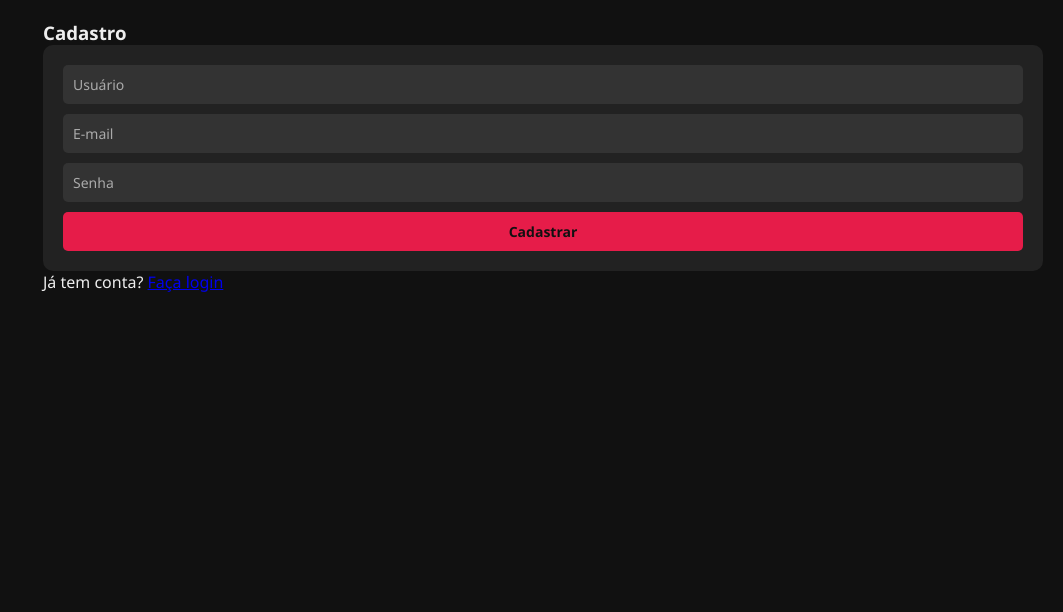
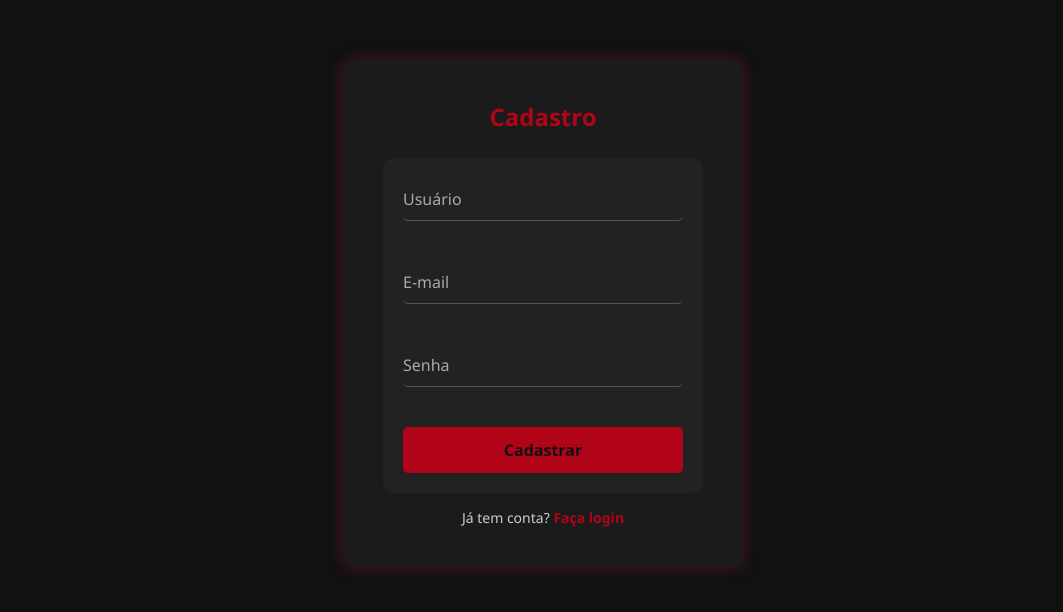
Before and after one commit to gabrigalhardo/auto_publisher, a Flask app: page /register in a window 1280 px wide. Shown: the top 612 px of the page, without its empty margins (217-1280 px from the left). Run offline with Flask 3, Linux system fonts and the light colour scheme.

Commit message:
Atualiza CSS, publicacoes.html e register.html com novo layout e cores

```diff
--- a/landing_page/static/css/style.css
+++ b/landing_page/static/css/style.css
@@ -19,7 +19,7 @@ body {
 }
 
 /* ===========================
-   LOGIN PAGE
+   LOGIN / REGISTER PAGE
 =========================== */
 .container {
     width: 100%;
@@ -40,7 +40,7 @@ body {
 }
 
 .login-box h2 {
-    color: #e61c49;
+    color: #b20419;
     margin-bottom: 25px;
 }
 
@@ -73,11 +73,11 @@ body {
 .user-box input:valid ~ label {
     top: -15px;
     font-size: 12px;
-    color: #e61c49;
+    color: #b20419;
 }
 
 .login-box button {
-    background-color: #e61c49;
+    background-color: #b20419;
     color: #111;
     border: none;
     padding: 12px 20px;
@@ -90,7 +90,7 @@ body {
 }
 
 .login-box button:hover {
-    background-color: #c21740;
+    background-color: #f2375f;
     color: #fff;
 }
 
@@ -101,13 +101,13 @@ body {
 }
 
 .register-link a {
-    color: #e61c49;
+    color: #b20419;
     text-decoration: none;
     font-weight: bold;
 }
 
 .register-link a:hover {
-    color: #c21740;
+    color: #f2375f;
 }
 
 /* Flash messages */
@@ -141,7 +141,7 @@ body {
 }
 
 .sidebar h2 {
-    color: #e61c49;
+    color: #b20419;
     text-align: center;
     margin-bottom: 30px;
 }
@@ -166,7 +166,7 @@ body {
 
 .sidebar ul li a:hover,
 .sidebar ul li a.active {
-    background-color: #e61c49;
+    background-color: #b20419;
     color: #fff;
 }
 
@@ -178,7 +178,7 @@ body {
 
 /* Cabeçalhos */
 h1, h2 {
-    color: #e61c49;
+    color: #b20419;
     margin-bottom: 20px;
 }
 
@@ -214,7 +214,7 @@ textarea {
 }
 
 button {
-    background-color: #e61c49;
+    background-color: #b20419;
     color: #111;
     font-weight: bold;
     cursor: pointer;
@@ -222,7 +222,7 @@ button {
 }
 
 button:hover {
-    background-color: #c21740;
+    background-color: #f2375f;
 }
 
 /* Tabelas */
@@ -240,7 +240,7 @@ th, td {
 }
 
 th {
-    background-color: #e61c49;
+    background-color: #b20419;
 }
 
 /* ===========================
@@ -274,7 +274,7 @@ th {
     position: fixed;
     top: 15px;
     left: 15px;
-    background-color: #e61c49;
+    background-color: #b20419;
     color: #fff;
     padding: 10px 15px;
     border-radius: 5px;
--- a/landing_page/templates/publicacoes.html
+++ b/landing_page/templates/publicacoes.html
@@ -1,6 +1,6 @@
 {% extends 'base.html' %}
 
-{% block title %}Publicações/Agendamentos{% endblock %}
+{% block title %}Publicações{% endblock %}
 
 {% block content %}
 <h1>Publicações e Agendamentos</h1>
--- a/landing_page/templates/register.html
+++ b/landing_page/templates/register.html
@@ -1,15 +1,27 @@
 {% extends "base.html" %}
+
 {% block content %}
-<div class="row justify-content-center">
-  <div class="col-md-4">
-    <h3 class="mb-3 text-center">Cadastro</h3>
-    <form method="POST">
-      <input type="text" name="username" class="form-control mb-2" placeholder="Usuário" required>
-      <input type="email" name="email" class="form-control mb-2" placeholder="E-mail" required>
-      <input type="password" name="password" class="form-control mb-2" placeholder="Senha" required>
-      <button class="btn btn-success w-100">Cadastrar</button>
-    </form>
-    <p class="mt-2 text-center">Já tem conta? <a href="{{ url_for('index') }}">Faça login</a></p>
-  </div>
+<div class="container">
+    <div class="login-box">
+        <h2>Cadastro</h2>
+        <form method="POST">
+            <div class="user-box">
+                <input type="text" name="username" required>
+                <label>Usuário</label>
+            </div>
+            <div class="user-box">
+                <input type="email" name="email" required>
+                <label>E-mail</label>
+            </div>
+            <div class="user-box">
+                <input type="password" name="password" required>
+                <label>Senha</label>
+            </div>
+            <button type="submit">Cadastrar</button>
+        </form>
+        <p class="register-link">
+            Já tem conta? <a href="{{ url_for('index') }}">Faça login</a>
+        </p>
+    </div>
 </div>
 {% endblock %}
```
